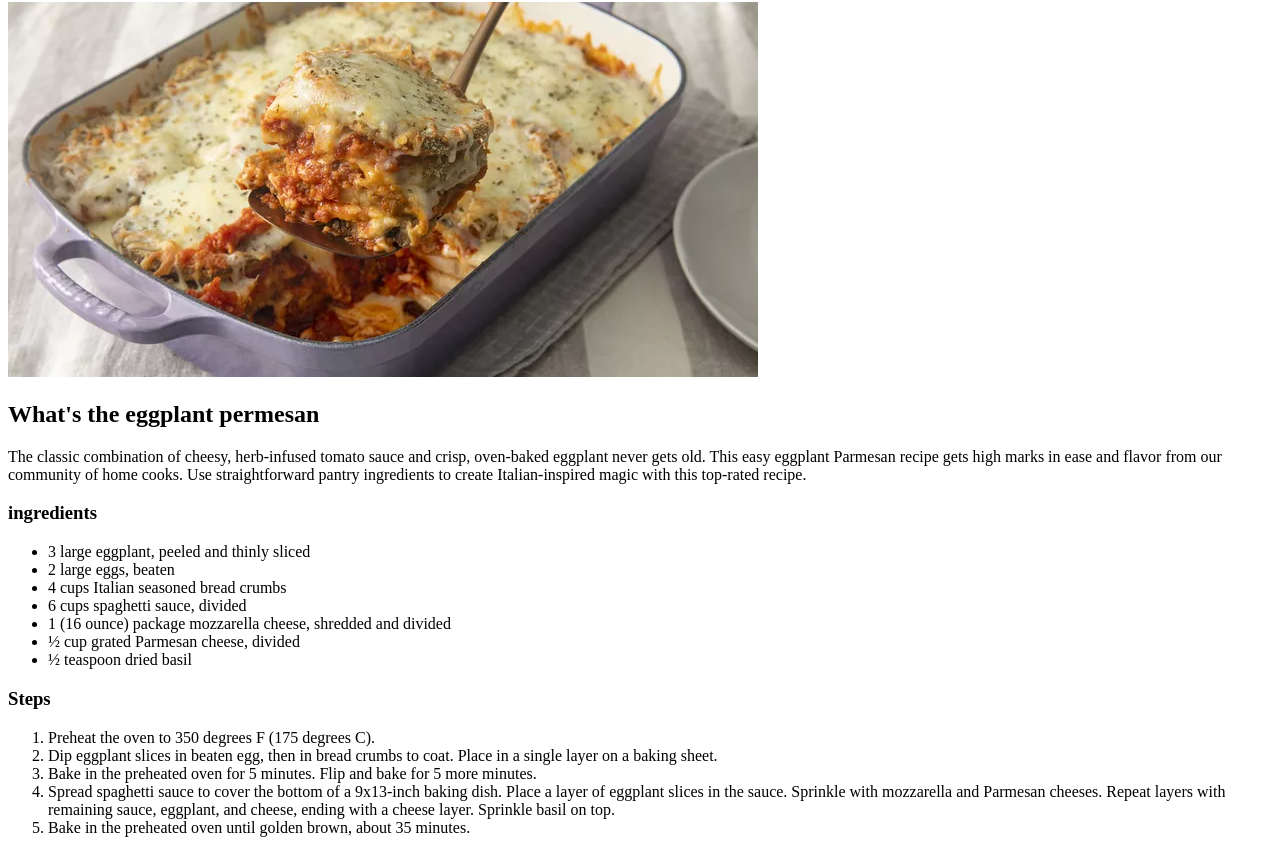
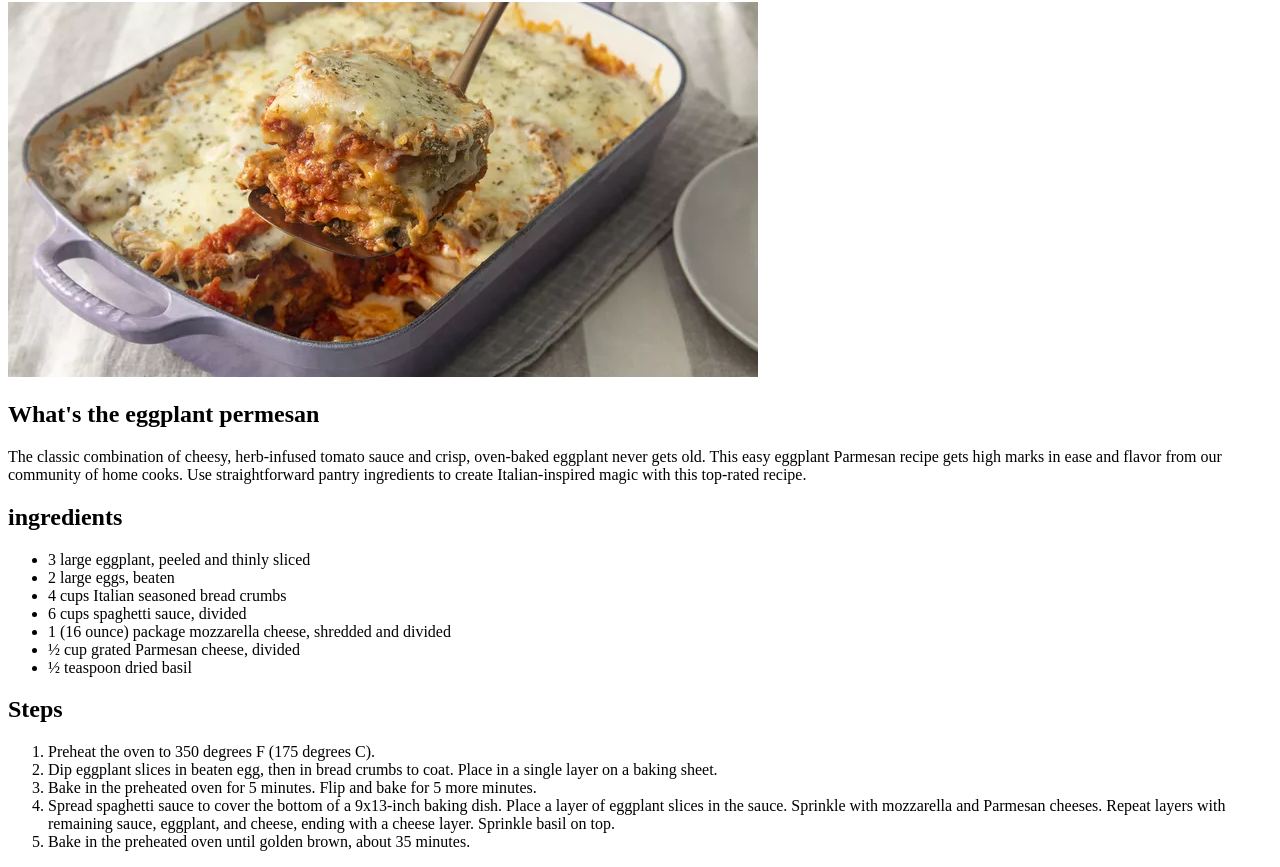
Before and after one commit to Medo072/odin-recipes, a plain HTML site: page recipes/Eggplant-permesan.html in a window 1280 px wide. Shown: the part 78-945 px from the top of the page. Drawn offline with Linux system fonts and the light colour scheme.

Commit message:
change the header from h3 to h2

```diff
--- a/recipes/Eggplant-permesan.html
+++ b/recipes/Eggplant-permesan.html
@@ -13,7 +13,7 @@
         <p>The classic combination of cheesy, herb-infused tomato sauce and crisp,
             oven-baked eggplant never gets old. This easy eggplant Parmesan recipe gets high marks in ease and flavor from our community of home cooks.
             Use straightforward pantry ingredients to create Italian-inspired magic with this top-rated recipe.</p>
-        <h3>ingredients</h3>
+        <h2>ingredients</h2>
         <p>
             <ul>
                 <li>3 large eggplant, peeled and thinly sliced</li>
@@ -25,7 +25,7 @@
                 <li>½ teaspoon dried basil</li>
             </ul>
         </p>
-        <h3>Steps</h3>
+        <h2>Steps</h2>
         <p>
             <ol>
                 <li>Preheat the oven to 350 degrees F (175 degrees C).</li>
```
Also changed, not shown: recipes/cabbage-roll.html (+1 -0 lines).
